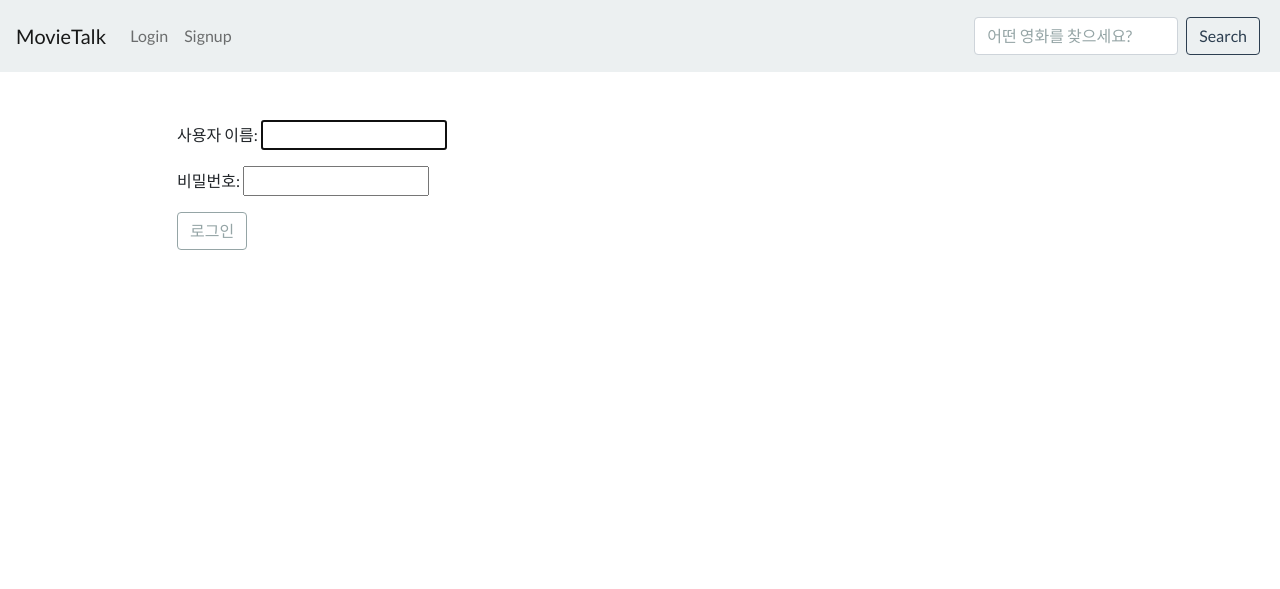
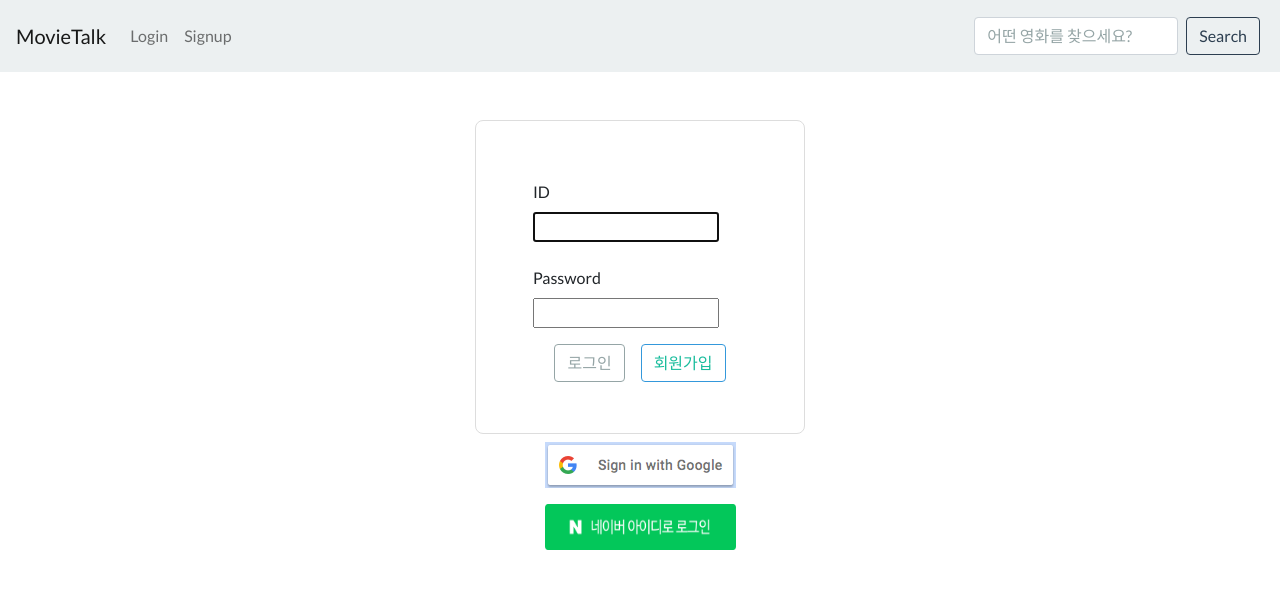
Before and after one commit to Final-movie-pjt/django, a Django app: page /accounts/login/ in a window 1280 px wide. Shown: the top 589 px of the page. Run offline with Django 3.2, Linux system fonts and the light colour scheme; some libraries are stand-ins or nearby versions.

Commit message:
feat: social_login

```diff
--- a/accounts/templates/accounts/form.html
+++ b/accounts/templates/accounts/form.html
@@ -1,11 +1,66 @@
 {% extends 'base.html' %}
 {% load bootstrap5 %}
+{% load socialaccount %}
+{% load static %}
+
 
 {% block content %}
-  <form class="form-group" action="" method="POST" enctype="multipart/form-data">
-    {% csrf_token %}
-    {{ form.as_p }}
-    <button type="submit" class="btn btn-outline-secondary">{{ submit }}</button>
-  </form>
+  <div class="out-layer">
+    <div class="login-div">
+      <form class="form-group" action="" method="POST" enctype="multipart/form-data">
+        {% csrf_token %}
+        <div class="d-flex justify-content-center align-items-center">
+          <div class="col-sm-10">
+            <label class="form-label mt-4">ID</label>
+            <div>
+              {{ form.username }}
+            </div>
+          </div>
+        </div>
+        <div class="form-group">
+          <div class="d-flex justify-content-center align-items-center">
+            <div class="col-sm-10">
+              <label class="form-label mt-4">Password</label>
+              {{ form.password }}
+            </div>
+          </div>
+        </div>
+        <div class="d-flex justify-content-center align-items-center gap-3 p-3">
+          <button type="submit" class="btn btn-outline-secondary ">{{ submit }}</button>
+          <button type="button" class="btn btn-outline-info">
+            <a href=" {% url 'accounts:signup' %} ">회원가입</a>
+          </button>
+        </div>
+      </form>
+    </div>
+    <div class="p-2">
+      <a href=" {% provider_login_url "google" next="/" %}"><img src=" {% static 'btn_google_login.png' %} " alt=""></a>
+    </div>
+    <div class="p-2">
+      <a href=" {% provider_login_url "naver" next="/" %}"><img src=" {% static 'btnG_naver.png' %} " alt=""></a>
+    </div>
+  </div>
+  <style>
+    .login-div {
+      max-width: 430px;
+      padding: 35px;
+      border: 1px solid #ddd;
+      border-radius: 8px;
+      }
+
+    .out-layer {
+      padding: 0;
+      margin: 0;
+      align-items: center;
+      justify-content: center;
+      display: flex;
+      flex-direction: column;
+    }
+    img {
+      width: 191px;
+      height: 46px;
+    }
+    a { text-decoration:none !important}
+  </style>
 
 {% endblock content %}
--- a/accounts/urls.py
+++ b/accounts/urls.py
@@ -8,6 +8,7 @@ urlpatterns = [
     path('logout/', views.logout, name='logout'),
     path('signup/', views.signup, name='signup'),
     path('update/', views.update, name='update'),
+    path('delete/', views.delete, name='delete'),
     path('password/', views.change_password, name='change_password'),
     path('<username>/', views.profile, name='profile'),
 ]
--- a/accounts/views.py
+++ b/accounts/views.py
@@ -44,15 +44,14 @@ def signup(request):
         form = CustomUserCreationForm(request.POST)
         if form.is_valid():
             user = form.save()
-            auth_login(request, user)
+            auth_login(request, user, backend='django.contrib.auth.backends.ModelBackend')
             return redirect('movies:index')
     else:
         form = CustomUserCreationForm()
     context = {
         'form': form,
-        'submit': '회원가입',
     }
-    return render(request, 'accounts/form.html', context)
+    return render(request, 'accounts/signup.html', context)
 
 
 @login_required
@@ -69,6 +68,14 @@ def update(request):
         'form': form,
     }
     return render(request, 'accounts/update.html', context)
+
+
+@require_POST
+def delete(request):
+    if request.user.is_authenticated:
+        request.user.delete()
+        auth_logout(request)
+    return redirect('movies:index')
 
 
 @login_required
--- a/movieTalk/urls.py
+++ b/movieTalk/urls.py
@@ -20,5 +20,6 @@ urlpatterns = [
     path('admin/', admin.site.urls),
     path('', include('movies.urls')),
     path('accounts/', include('accounts.urls')),
+    path('accounts/', include('allauth.urls')),
     path('community/', include('community.urls')),
 ]
--- a/movies/templates/movies/index.html
+++ b/movies/templates/movies/index.html
@@ -118,5 +118,9 @@
      </div>
   </div>
 
+  <style>
+    a { text-decoration:none !important }
+  </style>
+
 
 {% endblock content %}
```
Also changed, not shown: accounts/templates/accounts/signup.html (added, +36 -0 lines), accounts/templates/accounts/update.html (+8 -0 lines), movieTalk/settings.py (+18 -0 lines), movieTalk/static/btnG_naver.png (added), movieTalk/static/btn_google_login.png (added).
